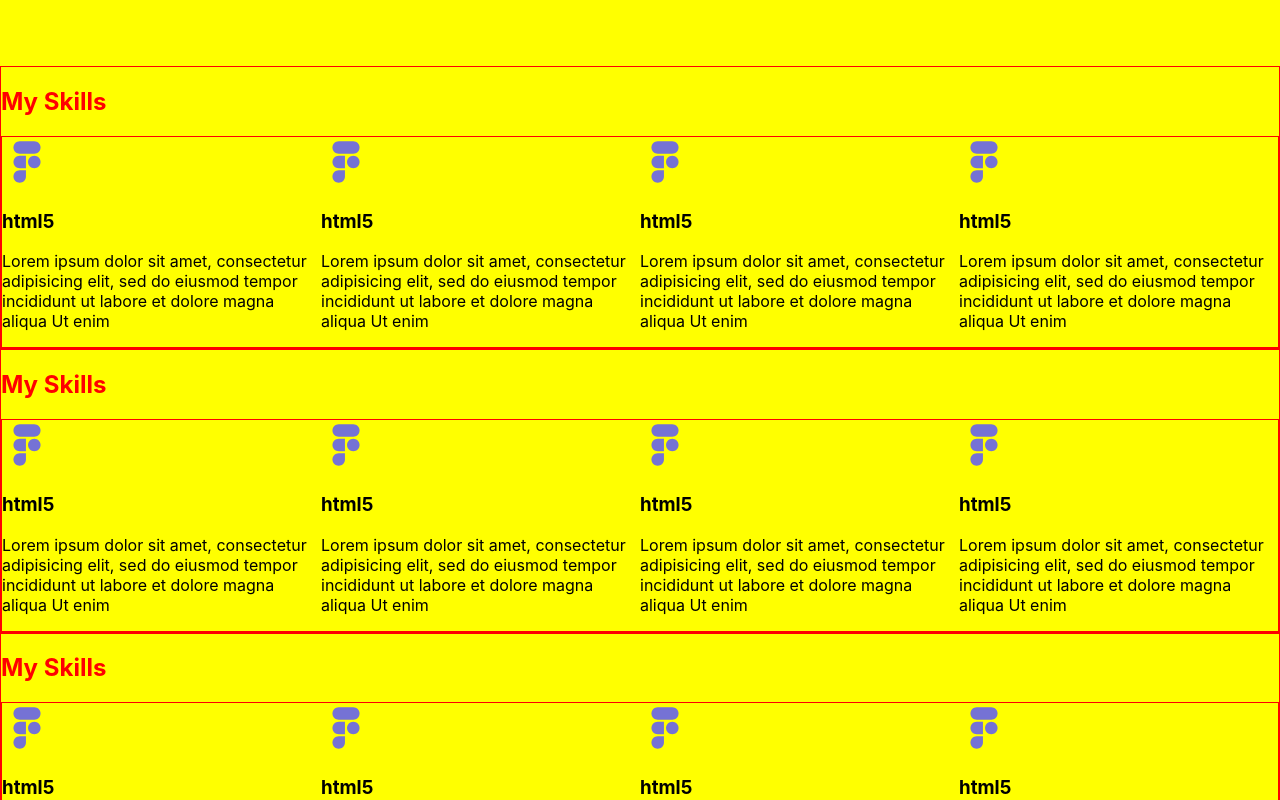
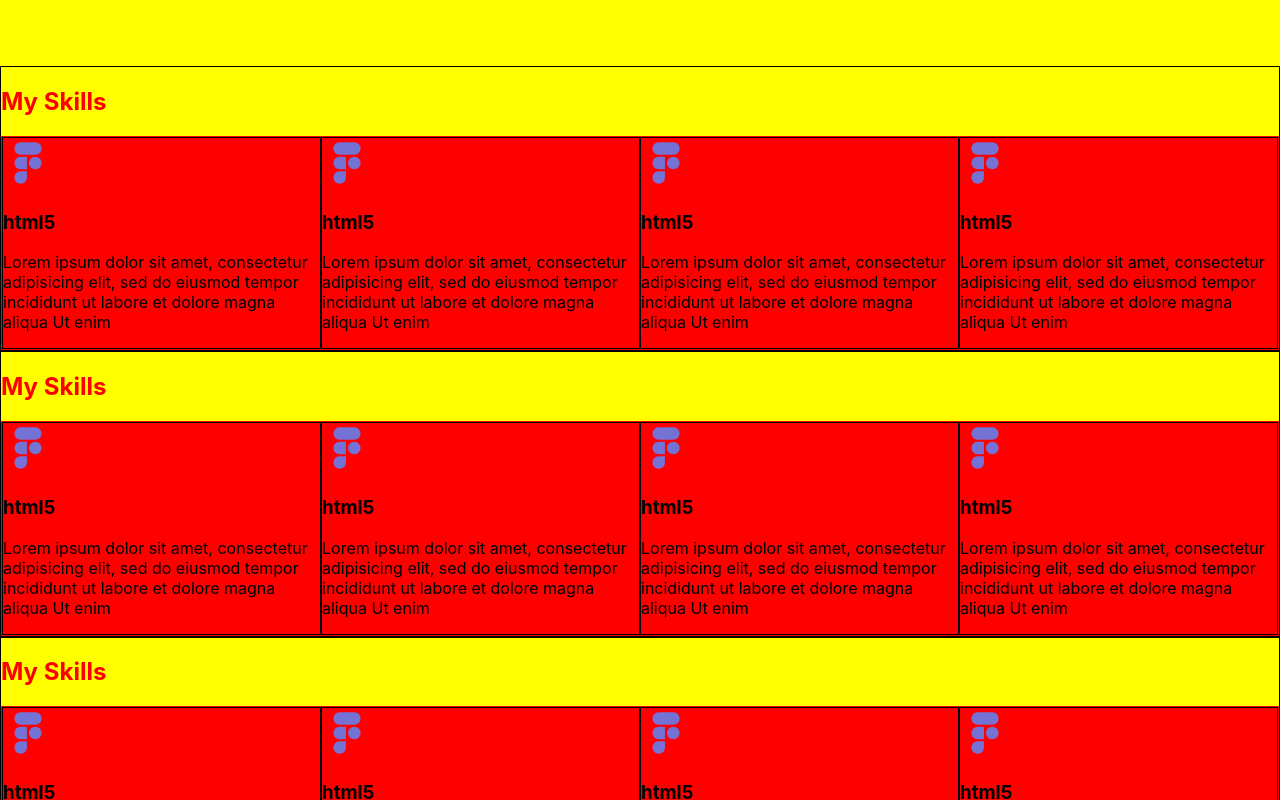
Before and after one commit to serghei32/React-portfolio-2, a React app: page / in a window 1280 px wide. Shown: the part 840-1640 px from the top of the page. Built offline with nearby package versions, Linux system fonts and the light colour scheme.

Commit message:
App (add some skills3)

```diff
--- a/src/layaout/section/skills/Skill.tsx
+++ b/src/layaout/section/skills/Skill.tsx
@@ -15,11 +15,13 @@ export const Skill = () => {
       </SkillText>
     </StyledSkill>
   );
+
 };
 
 
 const StyledSkill = styled.div`
-
+  border: 1px solid black;
+  background-color: red;
 `
 const SkillsTitle = styled.h3`
 
--- a/src/layaout/section/skills/Skills.tsx
+++ b/src/layaout/section/skills/Skills.tsx
@@ -23,5 +23,5 @@ export const Skills = () => {
 
 const StyledSkills = styled.section`
 background-color:yellow ;
-  border: 1px solid red;
+  border: 1px solid black;
 `
```
